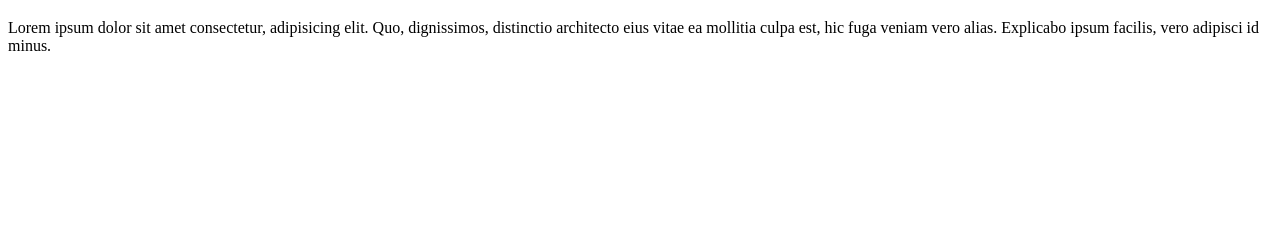
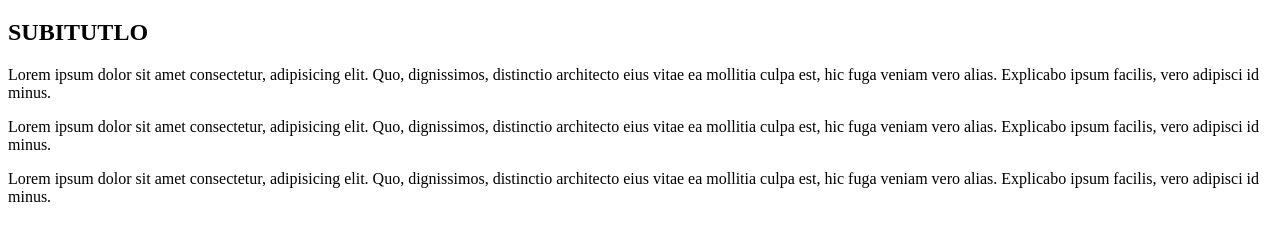
Before and after one commit to jabarca01/repositorio-html, a plain HTML site: page index.html in a window 1280 px wide. Shown: the part 61-302 px from the top of the page. Drawn offline with Linux system fonts and the light colour scheme.

Commit message:
OTRA MODIFICACION MAS

```diff
--- a/index.html
+++ b/index.html
@@ -9,6 +9,11 @@
 
 <body>
     <h1>TITULO DEL HTML</h1>
+    <h2>SUBITUTLO</h2>
+    <p>Lorem ipsum dolor sit amet consectetur, adipisicing elit. Quo, dignissimos, distinctio architecto eius vitae ea
+        mollitia culpa est, hic fuga veniam vero alias. Explicabo ipsum facilis, vero adipisci id minus.</p>
+    <p>Lorem ipsum dolor sit amet consectetur, adipisicing elit. Quo, dignissimos, distinctio architecto eius vitae ea
+        mollitia culpa est, hic fuga veniam vero alias. Explicabo ipsum facilis, vero adipisci id minus.</p>
     <p>Lorem ipsum dolor sit amet consectetur, adipisicing elit. Quo, dignissimos, distinctio architecto eius vitae ea
         mollitia culpa est, hic fuga veniam vero alias. Explicabo ipsum facilis, vero adipisci id minus.</p>
 </body>
```
